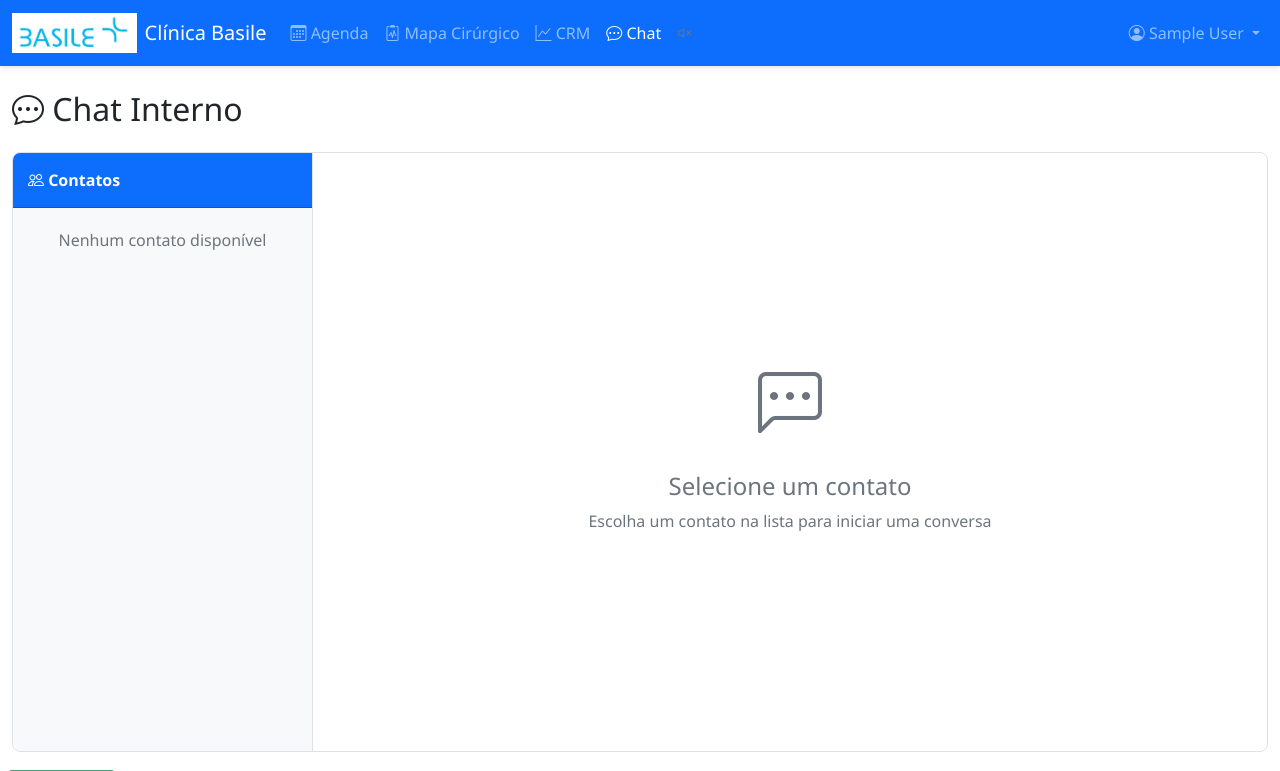
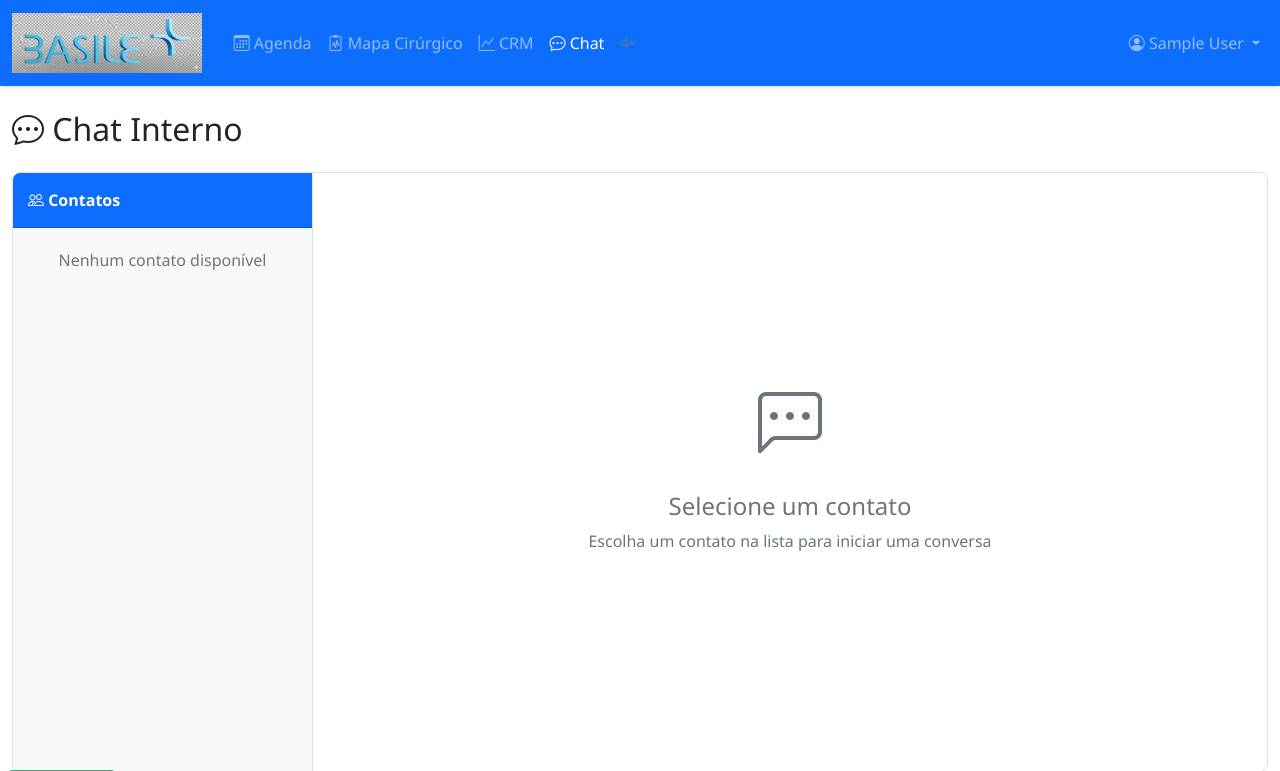
Before and after one commit to tubasile-alt/CRM, a Flask app: page /chat in a window 1280 px wide. Shown: the top 771 px of the page. Run offline with Flask 3, Linux system fonts and the light colour scheme; the visitor is signed in with stand-in values (Sample User, id 1); data comes from the database, SQL or seed files in the repository; data that the repository does not hold is empty; some libraries are stand-ins or nearby versions.

Commit message:
Update website header with new 3D logo and remove text
Replace the existing logo image and text in the website header with a new 3D logo.

Replit-Commit-Author: Agent
Replit-Commit-Session-Id: f2a62665-1bbf-4266-bd14-0e32f798650f
Replit-Commit-Checkpoint-Type: full_checkpoint
Replit-Commit-Event-Id: 7d507383-4462-4168-9b92-233491a6d5a9
Replit-Commit-Screenshot-Url: https://storage.googleapis.com/screenshot-production-us-central1/73cdb83b-a7f0-4d9a-a8e5-94007ff5783d/f2a62665-1bbf-4266-bd14-0e32f798650f/UJgFkKE

```diff
--- a/templates/base.html
+++ b/templates/base.html
@@ -17,8 +17,7 @@
     <nav class="navbar navbar-expand-lg navbar-dark bg-primary">
         <div class="container-fluid">
             <a class="navbar-brand d-flex align-items-center" href="{{ url_for('index') }}">
-                <img src="{{ url_for('static', filename='images/logo-basile.jpg') }}" alt="Clínica Basile" height="40" class="me-2">
-                <span>Clínica Basile</span>
+                <img src="{{ url_for('static', filename='img/logo_3d.jpeg') }}" alt="Clínica Basile" height="60" class="me-2">
             </a>
             <button class="navbar-toggler" type="button" data-bs-toggle="collapse" data-bs-target="#navbarNav">
                 <span class="navbar-toggler-icon"></span>
```
Also changed, not shown: attached_assets/IMG_2557_1772310929959.jpeg (added), static/img/logo_3d.jpeg (added).
